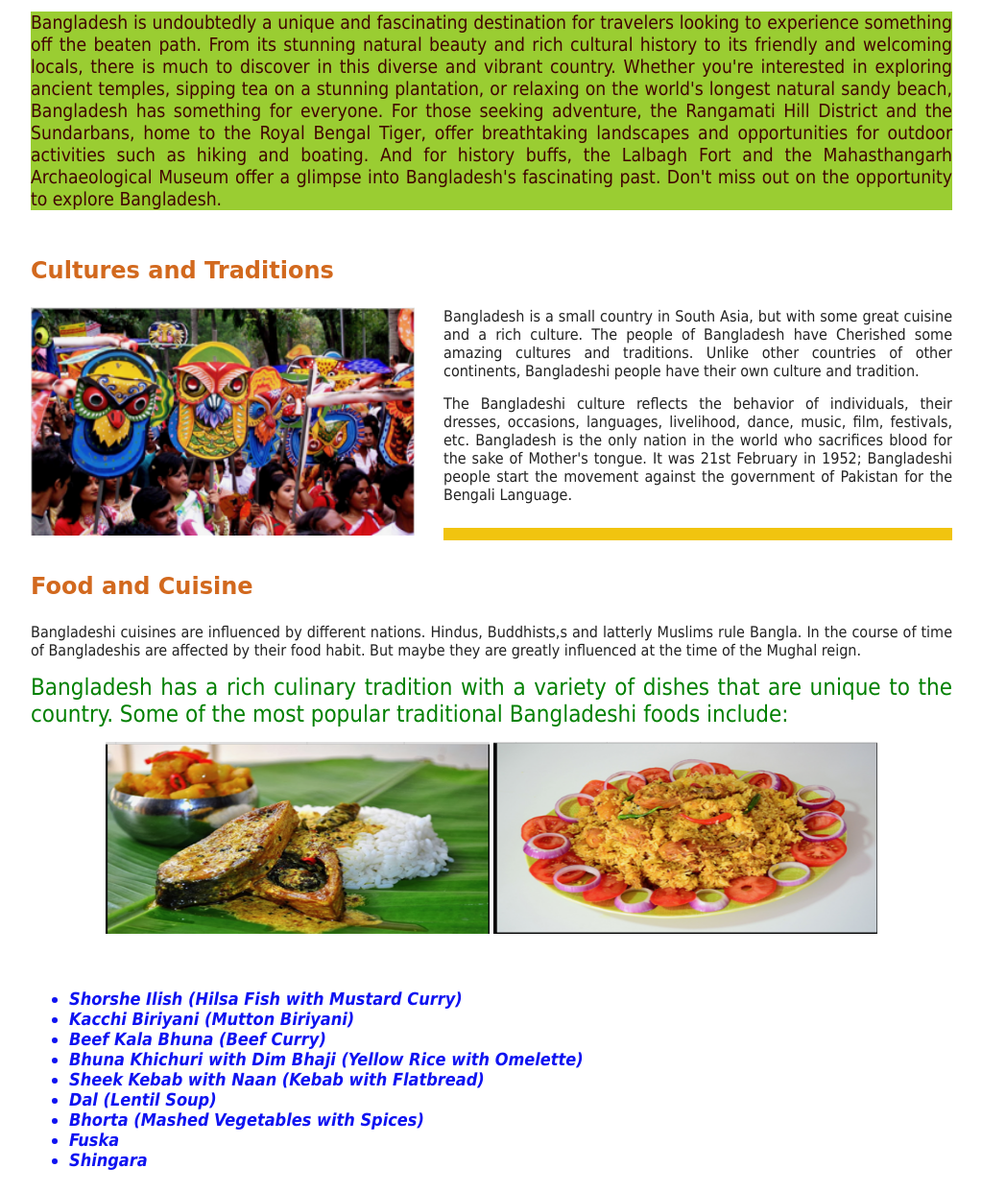
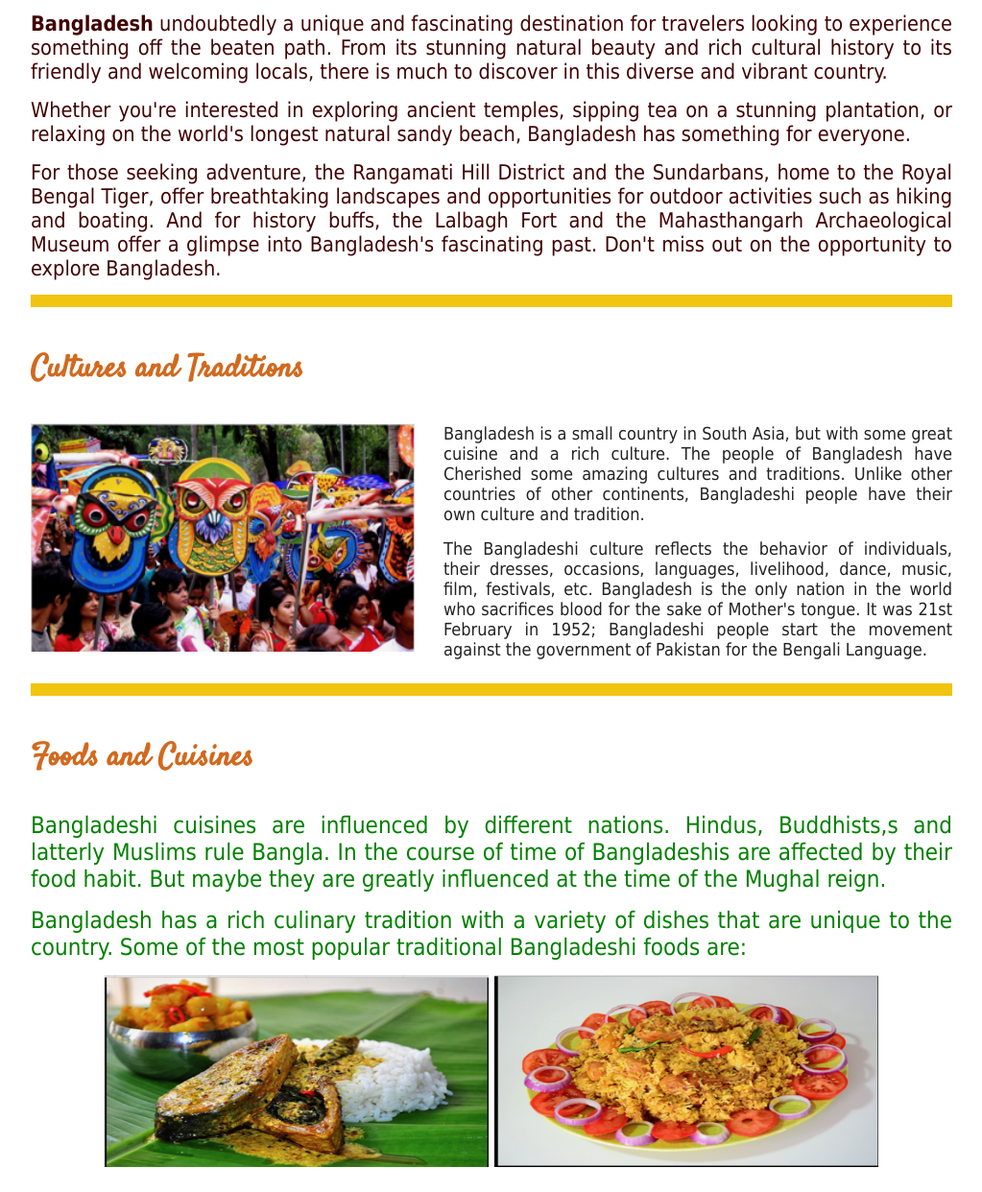
Before and after one commit to LaunchCodeAllhubs/js-assignment-4-html-me-something-rinashovik, a website: page index.html in a window 1280 px wide. Shown: the part 419-1661 px from the top of the page at 96% size, without its empty margins (136-1159 px from the left). Drawn offline with Linux system fonts and the light colour scheme.

Commit message:
Commit # 10

```diff
--- a/index.html
+++ b/index.html
@@ -4,48 +4,26 @@
     <meta name="viewport" content="width=device-width, initial-scale=1.0">
     <title> All time favorite place</title>
     <link href="styles.css" type="text/css" rel="stylesheet">
+    <link href="https://fonts.googleapis.com/css2?family=Bitter:wght@200;400;600;800&family=Satisfy&display=swap" rel="stylesheet">
   </head>
   <body>
     <!-- Write your HTML in this file! -->
     <header>
-      <!-- put header, nav menu, etc-->
       <h1 id="mainHeading">My all time favorite place </h1>
     </header>
     <main>
-      <!-- All primary contents goes here-->
       <section>
-        <!-- intro-->
         <p id="testP" class="funParagraph"> Sometimes a breath of fresh air can make all the difference - it can be the pause or break within our life that put events into perspective and provides us with a new meaning. Allow nature to be our personal therapist and find peace in knowing that we always have a place to find hope - a place all time my favorite is my 'birthplace' Bangladesh. </p>
       </section>
       <article>
         <section>
-          <!-- same as article vice versa-->
-          <p id="intro">Bangladesh is undoubtedly a unique and fascinating destination for travelers looking to experience something off the beaten path. From its stunning natural beauty and rich cultural history to its friendly and welcoming locals, there is much to discover in this diverse and vibrant country. Whether you're interested in exploring ancient temples, sipping tea on a stunning plantation, or relaxing on the world's longest natural sandy beach, Bangladesh has something for everyone. For those seeking adventure, the Rangamati Hill District and the Sundarbans, home to the Royal Bengal Tiger, offer breathtaking landscapes and opportunities for outdoor activities such as hiking and boating. And for history buffs, the Lalbagh Fort and the Mahasthangarh Archaeological Museum offer a glimpse into Bangladesh's fascinating past. Don't miss out on the opportunity to explore Bangladesh.</p>
+          <p class="intro">
+            <strong>Bangladesh</strong> undoubtedly a unique and fascinating destination for travelers looking to experience something off the beaten path. From its stunning natural beauty and rich cultural history to its friendly and welcoming locals, there is much to discover in this diverse and vibrant country.
+          </p>
+          <p class="intro"> Whether you're interested in exploring ancient temples, sipping tea on a stunning plantation, or relaxing on the world's longest natural sandy beach, Bangladesh has something for everyone.</p>
+          <p class="intro">For those seeking adventure, the Rangamati Hill District and the Sundarbans, home to the Royal Bengal Tiger, offer breathtaking landscapes and opportunities for outdoor activities such as hiking and boating. And for history buffs, the Lalbagh Fort and the Mahasthangarh Archaeological Museum offer a glimpse into Bangladesh's fascinating past. Don't miss out on the opportunity to explore Bangladesh.</p>
         </section>
-<!--
-        <section>
-          <h3>Cultures and Traditions</h3>
-          <p class="hi-light">Bangladesh is a small country in South Asia, but with some great cuisine and a rich culture. The people of Bangladesh have Cherished some amazing cultures and traditions. Unlike other countries of other continents, Bangladeshi people have their own culture and tradition. The Bangladeshi culture reflects the behavior of individuals, their dresses, occasions, languages, livelihood, dance, music, film, festivals, etc. Bangladesh is the only nation in the world who sacrifices blood for the sake of Mother's tongue. It was 21st February in 1952; Bangladeshi people start the movement against the government of Pakistan for the Bengali Language. </p>
-          <div class="image">
-            <p class="image-line">
-              <img src="images/IMG_C1.png" alt="Pohela bhoishak" style="width:800px;height:400px;">
-            </p>
-            <caption>Pohela bhoishak Rally</caption>
-            <p class="image-line">
-              <img src="images/IMG_C2.png" alt="dance" style="width:800px;height:400px;">
-            </p>
-            <caption>Local Dance</caption>
-            <p class="image-line">
-              <img src="images/IMG_C3.png" alt="cultural show" style="width:800px;height:400px;">
-            </p>
-            <caption>cultural show</caption>
-            <p class="image-line">
-              <img src="images/IMG_C5.png" alt="ekushe February" style="width:800px;height:400px;">
-            </p>
-            <caption>Ekushe February</caption>
-          </div>
-        </section>
-      -->
+        <hr>
         <section>
           <div class="image-right">
             <h3 class="headline-Color">Cultures and Traditions</h3>
@@ -54,51 +32,14 @@
             <p> The Bangladeshi culture reflects the behavior of individuals, their dresses, occasions, languages, livelihood, dance, music, film, festivals, etc. Bangladesh is the only nation in the world who sacrifices blood for the sake of Mother's tongue. It was 21st February in 1952; Bangladeshi people start the movement against the government of Pakistan for the Bengali Language.</p>
             <!--<img class="image-culture" src="images/IMG_C2.png" alt="dance" style="float:right;width:400px;height:200px;">-->
             <!--<img class="image-culture-right" src="images/IMG_C5.png" alt="ekushe February" style="width:400px;height:200px;">-->
-
           </div>
           <hr>
         </section>
-<!--
-        <section>
-          <h3>Food and Cuisine</h3>
-          <p>Bangladeshi cuisines are influenced by different nations. Hindus, Buddhists,s and latterly Muslims rule Bangla. In the course of time of Bangladeshis are affected by their food habit. But maybe they are greatly influenced at the time of the Mughal reign.</p>
-          <p>Bangladesh has a rich culinary tradition with a variety of dishes that are unique to the country. Some of the most popular traditional Bangladeshi foods include: </p>
-          <ul>
-            <li>Shorshe Ilish (Hilsa Fish with Mustard Curry)</li>
-            <li>Kacchi Biriyani (Mutton Biriyani)</li>
-            <li>Beef Kala Bhuna (Beef Curry)</li>
-            <li>Bhuna Khichuri with Dim Bhaji (Yellow Rice with Omelette)</li>
-            <li>Sheek Kebab with Naan (Kebab with Flatbread)</li>
-            <li>Dal (Lentil Soup)</li>
-            <li>Bhorta (Mashed Vegetables with Spices)</li>
-            <li>Fuchka</li>
-            <li>Shingara</li>
-          </ul>
-          <div class="image">
-            <p class="image-line">
-              <img src="images/IMG_F3.png" alt="Hilsha" style="width:800px;height:400px;">
-            </p>
-            <caption>Hilsha</caption>
-            <p class="image-line">
-              <img src="images/IMG_F2.png" alt="Biriyani" style="width:800px;height:400px;">
-            </p>
-            <caption>Biriyani</caption>
-            <p class="image-line">
-              <img src="images/IMG_F1.png" alt="Shingara" style="width:800px;height:400px;">
-            </p>
-            <caption>Shingara</caption>
-            <p class="image-line">
-              <img src="images/IMG_F4.png" alt="pitha" style="width:800px;height:400px;">
-            </p>
-            <caption>pitha</caption>
-          </div>
-        </section>
-      -->
         <section>
           <div>
-          <h3 class="headline-Color">Food and Cuisine</h3>
-          <p>Bangladeshi cuisines are influenced by different nations. Hindus, Buddhists,s and latterly Muslims rule Bangla. In the course of time of Bangladeshis are affected by their food habit. But maybe they are greatly influenced at the time of the Mughal reign.</p>
-          <p class="funParagraph">Bangladesh has a rich culinary tradition with a variety of dishes that are unique to the country. Some of the most popular traditional Bangladeshi foods include: </p>
+            <h3 class="headline-Color">Foods and Cuisines</h3>
+            <p class="funParagraph">Bangladeshi cuisines are influenced by different nations. Hindus, Buddhists,s and latterly Muslims rule Bangla. In the course of time of Bangladeshis are affected by their food habit. But maybe they are greatly influenced at the time of the Mughal reign.</p>
+            <p class="funParagraph">Bangladesh has a rich culinary tradition with a variety of dishes that are unique to the country. Some of the most popular traditional Bangladeshi foods are: &nbsp;</p>
             <p style="text-align: center;">
               <img class="images-food" src="images/IMG_F3.png" alt="Hilsha" style="width:400px;height:200px;">
               <img class="images-food" src="images/IMG_F2.png" alt="Biriyani" style="width:400px;height:200px;">
@@ -125,36 +66,17 @@
           </div>
           <hr>
         </section>
-
-<!--
-        <section>
-          <h3>Arts and Crafts</h3>
-          <p>Different types of arts are crafts seen in Bangladesh. Weaving, pottery, and terracotta, etc. are traditional in Bangladesh. Women of Bangladesh make Nakshi Katha. Arts in Rickshaw is also popular in Bangladesh. Folk Theater, Jatra, etc. are common in the rural side of Bangladesh.</p>
-          <p>Bangladesh is home to classical as well as folk dance forms and music. Classical music is closely related to the Hindustani style, while the dance draws influences from other classical dance forms of the Indian subcontinent, especially Bharatnatyam, Kuchipudi, and Manipuri. This nation also has a rich tradition of folk songs, with the lyrics containing elements of mysticism, spirituality, and devotion. Folk music also has a recurring theme of love. The Sufi influence on the music of Bangladesh mentioned above can be most prominently seen in Baul, which is a type of folk music. Rabindra sangeet, the songs written and composed by Nobel laureate Rabindranath Tagore, is also an integral part of the culture of Bangladesh.</p>
-        </section>
-        <section>
-      -->
-
-        <!--
-          <section>
-          <div class="image">
-            <h3> Places to visit </h3>
-            <p>Bangladesh has many famous tourist spots, including Cox's Bazar, which has a 120-kilometer-long beach, Sundarbans National Park, Lalbagh Fort, Saint Martin, Paharpur, Kuakata, Bagerhat, Sonargaon, Comilla, Bogra, Gaur, Barisal, Puthia, Ahsan Manzil Museum, and the Bangladesh National Parliament</p>
-            <!--blog post goes here-->
-          </div>
-        -->
-
-
-
         <section>
           <h3 class="headline-Color">Arts and Crafts</h3>
           <p>Different types of arts are crafts seen in Bangladesh. Weaving, pottery, and terracotta, etc. are traditional in Bangladesh. Women of Bangladesh make Nakshi Katha. Arts in Rickshaw is also popular in Bangladesh. Folk Theater, Jatra, etc. are common in the rural side of Bangladesh.</p>
-              <p>Bangladesh is home to classical as well as folk dance forms and music. Classical music is closely related to the Hindustani style, while the dance draws influences from other classical dance forms of the Indian subcontinent, especially Bharatnatyam, Kuchipudi, and Manipuri. This nation also has a rich tradition of folk songs, with the lyrics containing elements of mysticism, spirituality, and devotion. Folk music also has a recurring theme of love. The Sufi influence on the music of Bangladesh mentioned above can be most prominently seen in Baul, which is a type of folk music. Rabindra sangeet, the songs written and composed by Nobel laureate Rabindranath Tagore, is also an integral part of the culture of Bangladesh.</p>
+          <p>Bangladesh is home to classical as well as folk dance forms and music. Classical music is closely related to the Hindustani style, while the dance draws influences from other classical dance forms of the Indian subcontinent, especially Bharatnatyam, Kuchipudi, and Manipuri.
+          <p> This nation also has a rich tradition of folk songs, with the lyrics containing elements of mysticism, spirituality, and devotion. Folk music also has a recurring theme of love. The Sufi influence on the music of Bangladesh mentioned above can be most prominently seen in Baul, which is a type of folk music. Rabindra sangeet, the songs written and composed by Nobel laureate Rabindranath Tagore, is also an integral part of the culture of Bangladesh.</p>
         </section>
         <hr>
         <section>
           <h3 class="headline-Color"> Places to visit </h3>
-              <p>Bangladesh has many famous tourist spots, including Cox's Bazar, which has a 120-kilometer-long beach, Sundarbans National Park, Lalbagh Fort, Saint Martin, Paharpur, Kuakata, Bagerhat, Sonargaon, Comilla, Bogra, Gaur, Barisal, Puthia, Ahsan Manzil Museum, and the Bangladesh National Parliament</p>
+          <p>Bangladesh has a rich cultural heritage and a long history, which is reflected in its many historical landmarks, museums, and temples. Everyone will be amused by it's natural beauty. It is home to a diverse range of natural attractions, including the world's largest delta, the Sundarbans, which is a UNESCO World Heritage site and home to the Royal Bengal Tiger. People are welcomed has among the most friendly and hospitable people in the world.</p>
+          <p>Bangladesh has many famous tourist spots, including Cox's Bazar, which has a 120-kilometer-long beach, Sundarbans National Park, Lalbagh Fort, Saint Martin, Paharpur, Kuakata, Bagerhat, Sonargaon, Comilla, Bogra, Gaur, Barisal, Puthia, Ahsan Manzil Museum, and the Bangladesh National Parliament.</p>
           <div>
             <h4>Sundarbans</h4>
             <p>
@@ -187,20 +109,6 @@
           </div>
           <hr>
         </section>
-
-<!--
-
-            <h4> Kuakata</h4>
-            <p> Kuakata is a scenic travel paradise in the southern part of Bangladesh, known as the "Sagar Kannya" which means “Daughter of Sea”. It is one of the most beautiful and captivating places for traveling and leisure travelers. Not just in the country, Kuakata is now known all over the world. Standing at the same place on the beach, anyone can see the sunrise and sunset. Kuakata has a wide reputation for breath taking natural scenic beauty</p>
-            <p class="image-line">
-<h4>Paharpur</h4>
-            </p>
-            <caption>Paharpur</caption>
-          </div>
-        </section>
-
-          </section>
-        -->
       </article>
     </main>
     <footer>
--- a/styles.css
+++ b/styles.css
@@ -2,7 +2,7 @@
 body {
   background-color: white;
   font-family:'Tahoma', sans-serif;
-  font-size: 12pt;
+  font-size: large;
   font-weight: 400;
   color: #222;
   width: 100vw;
@@ -95,7 +95,7 @@ h2 {
 
 h3 {
   color: chocolate;
-  font-size: 1.5rem;
+  font-size: 2rem;
   font-family: 'Satisfy', cursive;
   font-weight: 600;
 
@@ -103,16 +103,17 @@ font-family: 'Satisfy', cursive;
 
 h4 {
   font-family: cursive;
-  font-size: 2rem;
+  font-size: 1.5rem;
   font-weight: 500;
   color: #4a6903;
 
 }
-.list-item {
+div.list-item {
   color: #0f13f1;
   font-size: large;
-  font-style: oblique;
-  font-weight: bold;
+  font-style: normal;
+  font-weight: lighter;
+  padding-left: 100px;
 }
 
 footer {
@@ -125,8 +126,7 @@ footer {
   padding: 20px;
 }
 
- #intro {
-background-color: rgb(154, 205, 50);
+ .intro {
   color: rgb(65, 3, 3);
   font-size: larger;
   font-weight: 600px;
```
Lines whose indentation alone changed are shown as unchanged.
